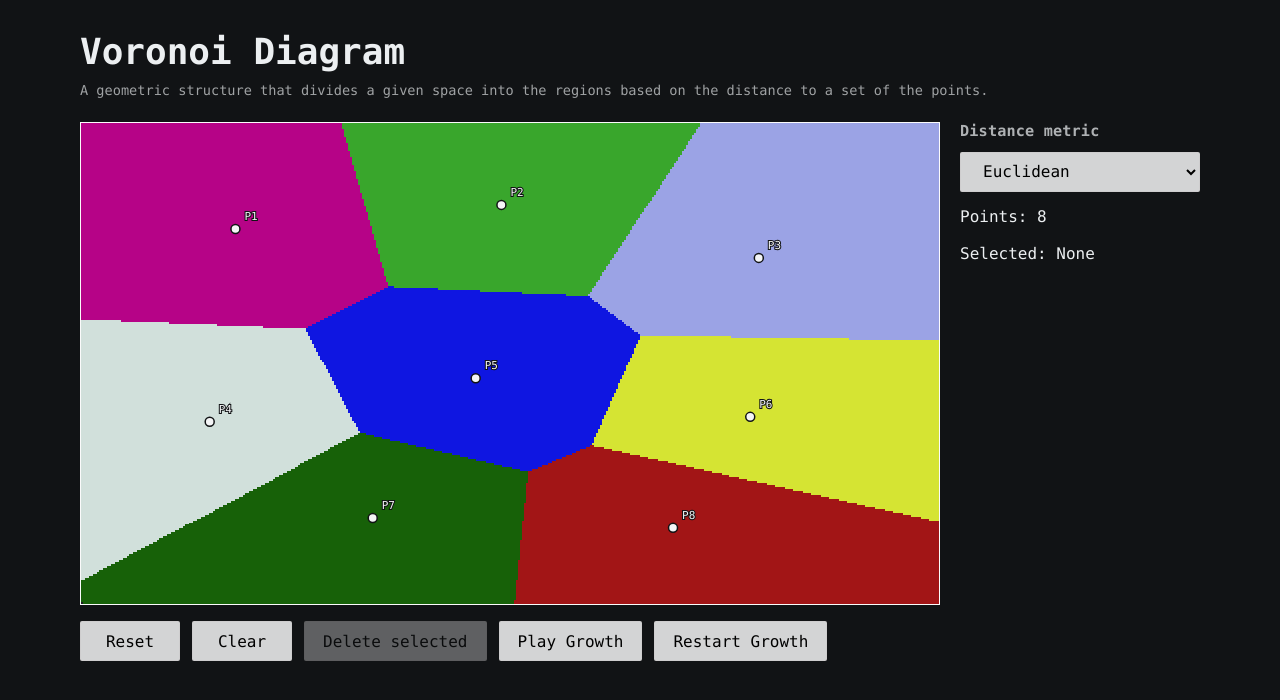
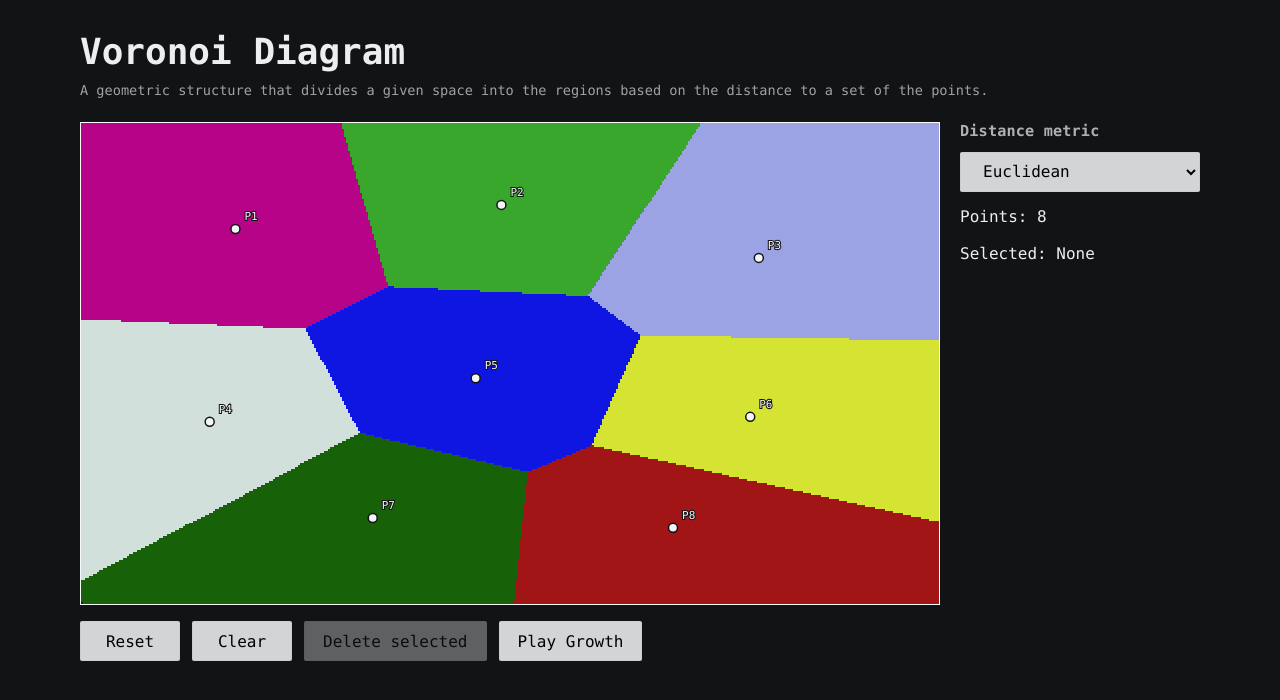
Before and after one commit to rizonehyseni/Voronoi-Diagram, a React (Vite) app: page / in a window 1280 px wide. Shown: the top 700 px of the page. Built offline with nearby package versions, Linux system fonts and the light colour scheme.

Commit message:
fix: simplify optional growth controls

```diff
--- a/src/App.tsx
+++ b/src/App.tsx
@@ -40,7 +40,7 @@ function App() {
   status: growthStatus,
   play: playGrowth,
   pause: pauseGrowth,
-  restart: restartGrowth,
+  showComplete: showCompleteGrowth,
 } = useGrowthAnimation();
 
 const previousGeometryRef = useRef({
@@ -121,8 +121,8 @@ const previousGeometryRef = useRef({
     metric,
   };
 
-  restartGrowth();
-}, [points, metric, restartGrowth]);
+  showCompleteGrowth();
+}, [points, metric, showCompleteGrowth]);
 
   useEffect(() => {
     function handleKeyDown(event: KeyboardEvent) {
@@ -210,18 +210,6 @@ const previousGeometryRef = useRef({
   </button>
 )}
 
-<button
-  type="button"
-  onClick={restartGrowth}
-  disabled={
-    growthProgress === 0 &&
-    growthStatus === "idle"
-  }
->
-  Restart Growth
-</button>
-
-
           </div>
         </section>
 
```
